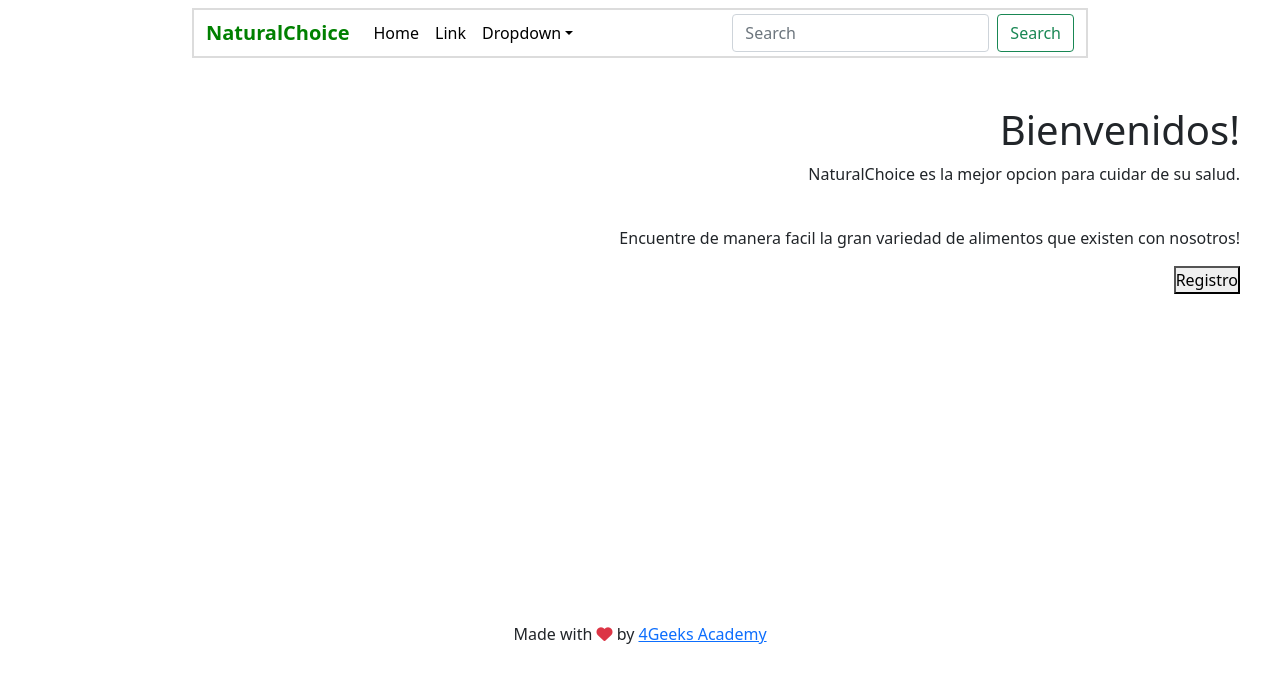
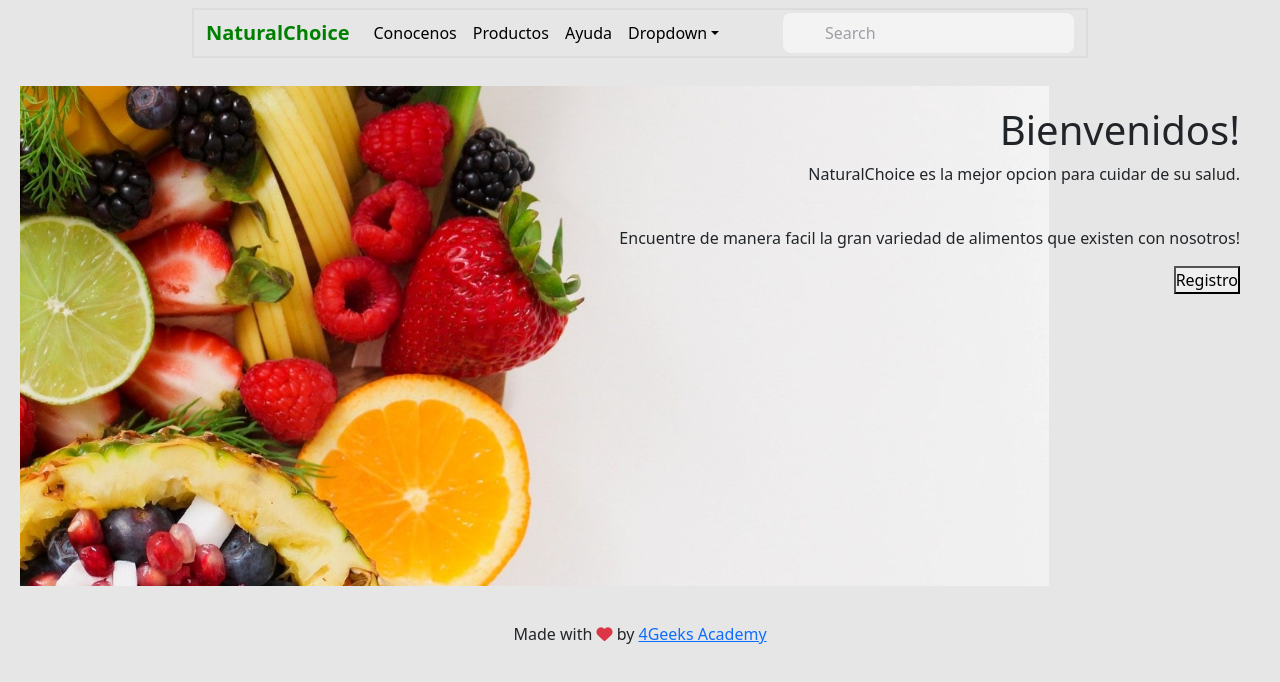
Before and after one commit to n0ct4/NaturalChoice, a React app: page / in a window 1280 px wide. Built offline with nearby package versions, Linux system fonts and the light colour scheme; no server answers.

Commit message:
styles home

```diff
--- a/src/front/js/component/navbar.js
+++ b/src/front/js/component/navbar.js
@@ -24,12 +24,17 @@ export const Navbar = () => {
           <ul className="navbar-nav me-auto mb-2 mb-lg-0">
             <li className="nav-item">
               <a className="nav-link active" aria-current="page" href="#">
-                Home
+                Conocenos
               </a>
             </li>
             <li className="nav-item">
               <a className="nav-link" href="#">
-                Link
+                Productos
+              </a>
+            </li>
+            <li className="nav-item">
+              <a className="nav-link" href="#">
+                Ayuda
               </a>
             </li>
             <li className="nav-item dropdown">
@@ -65,15 +70,9 @@ export const Navbar = () => {
             </li>
           </ul>
           <form className="d-flex" role="search">
-            <input
-              className="form-control me-2"
-              type="search"
-              placeholder="Search"
-              aria-label="Search"
-            />
-            <button className="btn btn-outline-success" type="submit">
-              Search
-            </button>
+            <div class="search-bar">
+              <input placeholder="Search" type="search" class="input" />
+            </div>
           </form>
         </div>
       </div>
--- a/src/front/styles/home.css
+++ b/src/front/styles/home.css
@@ -1,6 +1,12 @@
 * {
     margin: 0;
     padding: 0;
+}
+
+body {
+    margin: 0 auto;
+    max-width: 1440px;
+    background: rgb(230, 230, 230);
 }
 
 .jumbotron {
@@ -11,5 +17,7 @@
     justify-content: flex;
     flex-direction: column;
     align-items: flex-end;
-
+    background-image: url("../img/jumboimg.jpg");
+    background-repeat: no-repeat;
+    background-size: contain;
 }
--- a/src/front/styles/navbar.css
+++ b/src/front/styles/navbar.css
@@ -16,3 +16,44 @@
     color: green;
     font-weight: 600;
 }
+
+.group {
+    display: flex;
+    line-height: 28px;
+    align-items: center;
+    position: relative;
+    max-width: 190px;
+   }
+
+   .input {
+    width: 100%;
+    height: 40px;
+    line-height: 28px;
+    padding: 0 1rem;
+    padding-left: 2.5rem;
+    border: 2px solid transparent;
+    border-radius: 8px;
+    outline: none;
+    background-color: #f3f3f4;
+    color: #0d0c22;
+    transition: .3s ease;
+   }
+
+   .input::placeholder {
+    color: #9e9ea7;
+   }
+
+   .input:focus, input:hover {
+    outline: none;
+    border-color: #49A078;
+    background-color: #fff;
+
+   }
+
+   .icon {
+    position: absolute;
+    left: 1rem;
+    fill: #9e9ea7;
+    width: 1rem;
+    height: 1rem;
+   }
```
Also changed, not shown: src/front/img/jumboimg.jpg (added), 1 other file.
